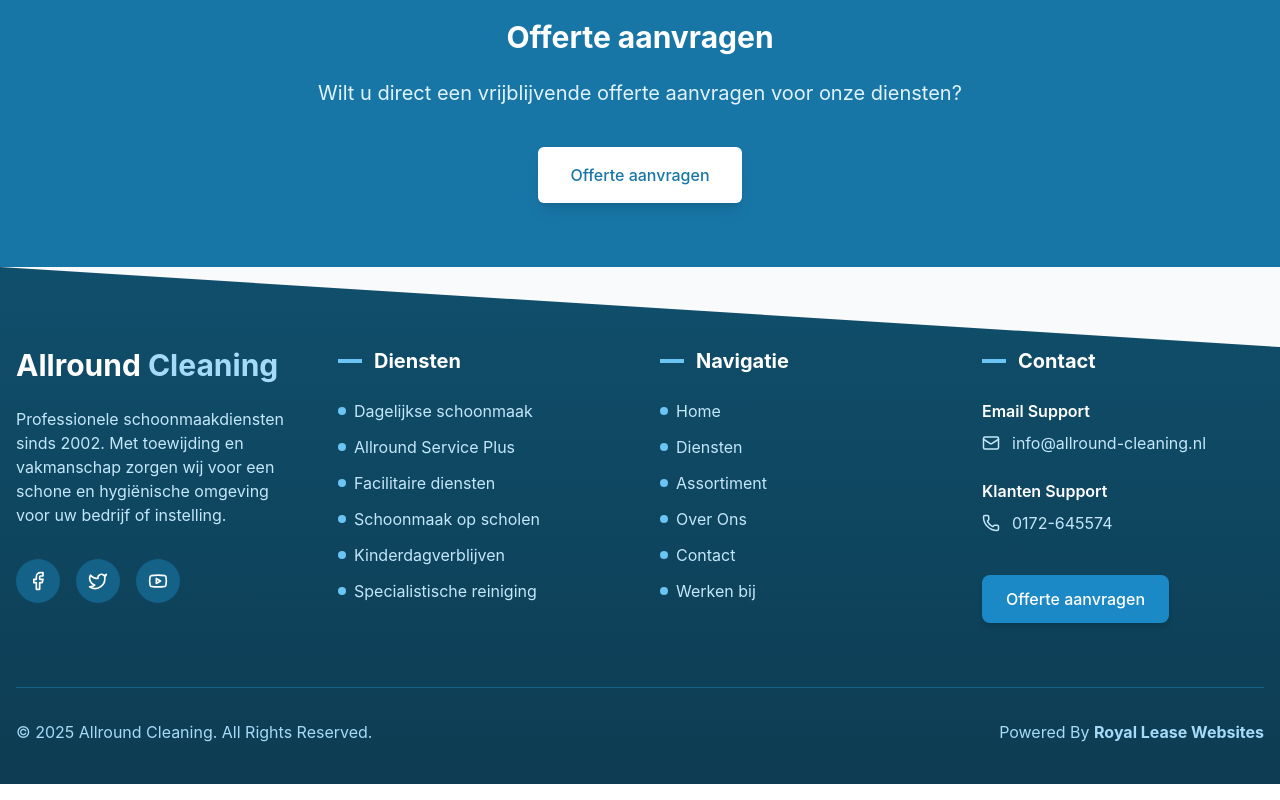
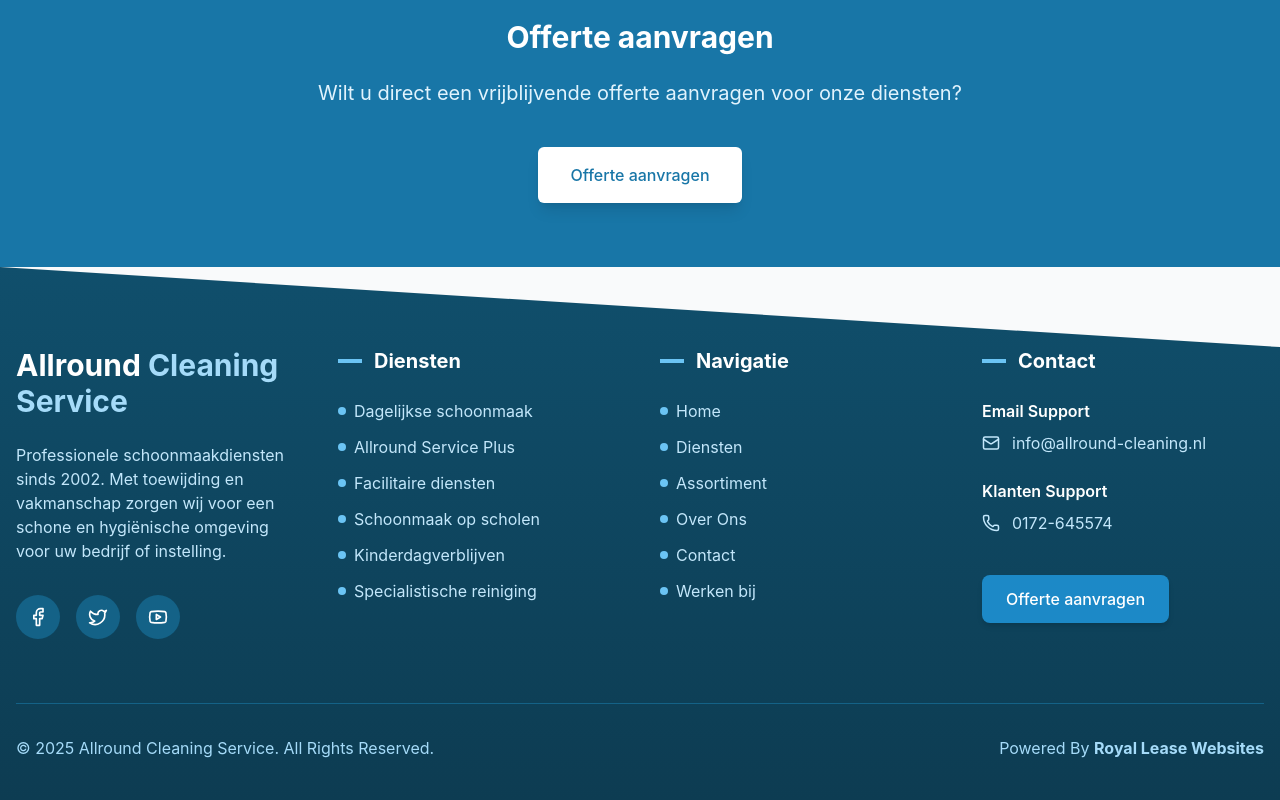
Before and after one commit to yourbusinesssolutions/cleaning_good, a React (Create React App) app: page /contact in a window 1280 px wide. Shown: the part 1817-2617 px from the top of the page. Built offline with nearby package versions, Linux system fonts and the light colour scheme; no server answers.

Commit message:
update first part

```diff
--- a/src/components/HeroSlider.js
+++ b/src/components/HeroSlider.js
@@ -1,6 +1,5 @@
 import { Splide, SplideSlide } from '@splidejs/react-splide';
 import '@splidejs/splide/dist/css/splide.min.css';
-import React from 'react';
 import { Link } from 'react-router-dom';
 
 const HeroSlider = () => {
@@ -10,7 +9,7 @@ const HeroSlider = () => {
       bgImage: 'https://images.unsplash.com/photo-1581578731548-c64695cc6952?ixlib=rb-4.0.3&ixid=M3wxMjA3fDB8MHxwaG90by1wYWdlfHx8fGVufDB8fHx8fA%3D%3D&auto=format&fit=crop&w=2070&q=80',
       title: 'Professionele Schoonmaakdiensten',
       subtitle: 'Voor bedrijven en instellingen',
-      description: '20+ jaar ervaring in commerciële reiniging',
+      description: 'Meer dan 20 jaar ervaring, één schoon bedrijf!',
       ctaPrimary: 'Offerte aanvragen',
       ctaPrimaryLink: '/quote-request',
       ctaSecondary: 'Onze diensten',
@@ -67,7 +66,7 @@ const HeroSlider = () => {
               <div className="container mx-auto px-4 h-full flex flex-col justify-center relative z-10">
                 <div className="max-w-3xl text-white">
                   <div className="inline-block px-5 py-2 bg-white/20 backdrop-blur-sm rounded-full text-sm font-medium mb-6 animate-pulse">
-                    Professionele schoonmaak sinds 2002
+                    Één schoon bedrijf sinds 2002
                   </div>
                   <h1 className="text-4xl md:text-6xl font-bold mb-4 leading-tight">
                     {slide.title}
--- a/src/components/layout/Footer.js
+++ b/src/components/layout/Footer.js
@@ -1,5 +1,4 @@
 import { Facebook, Mail, Phone, Twitter, Youtube } from 'lucide-react';
-import React from 'react';
 import { Link } from 'react-router-dom';
 
 const Footer = () => {
@@ -18,7 +17,7 @@ const Footer = () => {
       <div className="container mx-auto px-4 relative z-10">
         <div className="grid grid-cols-1 md:grid-cols-2 lg:grid-cols-4 gap-10 mb-16">
           <div>
-            <div className="text-3xl font-bold text-white mb-6">Allround <span className="text-blue-300">Cleaning</span></div>
+            <div className="text-3xl font-bold text-white mb-6">Allround <span className="text-blue-300">Cleaning Service</span></div>
             <p className="text-blue-200 mb-8">
               Professionele schoonmaakdiensten sinds 2002. Met toewijding en vakmanschap zorgen wij voor een schone en hygiënische omgeving voor uw bedrijf of instelling.
             </p>
@@ -128,7 +127,7 @@ const Footer = () => {
 
         <div className="border-t border-blue-800 pt-8 flex flex-col md:flex-row justify-between items-center">
           <p className="text-blue-300 mb-4 md:mb-0">
-            &copy; {new Date().getFullYear()} Allround Cleaning. All Rights Reserved.
+            &copy; {new Date().getFullYear()} Allround Cleaning Service. All Rights Reserved.
           </p>
           <p className="text-blue-300">
             Powered By <span className="font-bold">Royal Lease Websites</span>
--- a/src/components/layout/Navbar.js
+++ b/src/components/layout/Navbar.js
@@ -1,5 +1,5 @@
 import { ChevronDown, Menu, Star, X } from 'lucide-react';
-import React, { useEffect, useState } from 'react';
+import { useEffect, useState } from 'react';
 import { Link, useLocation } from 'react-router-dom';
 import logo from "../../assets/images/logo.png";
 const Navbar = () => {
@@ -46,7 +46,7 @@ const Navbar = () => {
               <Link to="/">
                 <img
                   src={logo}
-                  alt="Allround Cleaning Logo"
+                  alt="Allround Cleaning Service Logo"
                   className="h-16 md:h-20 w-auto"
                 />
               </Link>
--- a/src/pages/AboutUs.js
+++ b/src/pages/AboutUs.js
@@ -1,5 +1,4 @@
 import { Award, Calendar, Star, Target, Users } from 'lucide-react';
-import React from 'react';
 import CountItem from '../components/CountItem';
 import PageHeader from '../components/PageHeader';
 
@@ -8,7 +7,7 @@ const AboutUs = () => {
     <>
       <PageHeader
         title="Over Ons"
-        subtitle="Leer meer over Allround Cleaning en onze visie op professionele schoonmaakdiensten"
+        subtitle="Leer meer over Allround Cleaning Service en onze visie op professionele schoonmaakdiensten"
         breadcrumbs={[
           { text: 'Over Ons' }
         ]}
@@ -26,7 +25,7 @@ const AboutUs = () => {
                 <h2 className="text-3xl font-bold text-gray-800 mb-6">Meer dan 20 jaar ervaring in professionele schoonmaak</h2>
 
                 <p className="text-gray-700 mb-6">
-                  Allround Cleaning werd in 2002 opgericht met een duidelijke missie: het leveren van uitzonderlijke schoonmaakdiensten aan bedrijven en instellingen, met een onwrikbare toewijding aan kwaliteit, betrouwbaarheid en klanttevredenheid.
+                  Allround Cleaning Service werd in 2002 opgericht met een duidelijke missie: het leveren van uitzonderlijke schoonmaakdiensten aan bedrijven en instellingen, met een onwrikbare toewijding aan kwaliteit, betrouwbaarheid en klanttevredenheid.
                 </p>
 
                 <p className="text-gray-700 mb-6">
@@ -101,7 +100,7 @@ const AboutUs = () => {
             <div className="text-center mb-16">
               <h2 className="text-3xl font-bold text-gray-800 mb-6">Waarom klanten voor ons kiezen</h2>
               <p className="text-gray-600 max-w-3xl mx-auto">
-                Bij Allround Cleaning onderscheiden we ons door onze professionele aanpak en toewijding aan klanttevredenheid
+                Bij Allround Cleaning Service onderscheiden we ons door onze professionele aanpak en toewijding aan klanttevredenheid
               </p>
             </div>
 
@@ -209,7 +208,7 @@ const AboutUs = () => {
                 <div className="md:w-3/4 md:pl-8 text-left">
                   <h3 className="text-xl font-bold text-gray-800 mb-2">Oprichting</h3>
                   <p className="text-gray-600">
-                    Allround Cleaning werd opgericht door Jan en Petra de Vries met een kleine ploeg van 3 medewerkers, voornamelijk gericht op kantoorschoonmaak in de regio.
+                    Allround Cleaning Service werd opgericht door Jan en Petra de Vries met een kleine ploeg van 3 medewerkers, voornamelijk gericht op kantoorschoonmaak in de regio.
                   </p>
                 </div>
               </div>
--- a/src/pages/Home.js
+++ b/src/pages/Home.js
@@ -1,5 +1,4 @@
 import { Award, CheckCircle, Clock, Shield, Sparkles, Star } from 'lucide-react';
-import React from 'react';
 import { Link } from 'react-router-dom';
 import CountItem from '../components/CountItem';
 import FeatureCard from '../components/FeatureCard';
@@ -42,7 +41,7 @@ const Home = () => {
       id: 'specialized-cleaning',
       icon: Sparkles,
       title: 'Specialistische reiniging',
-      description: 'Reiniging van moeilijke vlekken en speciale oppervlakken met professionele apparatuur en specialistische methoden.'
+      description: 'Allround Cleaning Service is gespecialiseerd in diverse vormen van specialistische reiniging. Wij bieden grondige vloerreiniging, inclusief diepe verwijdering van waslagen om vloeren volledig te herstellen. Voor bouwopleveringen zorgen wij voor een perfecte afwerking - verwijdering van bouwstof, cementresten en reiniging van ramen, kozijnen en sanitaire voorzieningen. Wij bieden ook industriële reinigingsoplossingen voor fabrieken, werkplaatsen en productieruimtes, met prioriteit voor veiligheid, hygiëne en minimale overlast. Elk project wordt uitgevoerd met professionele gereedschappen, expertise en aandacht voor detail.'
     }
   ];
 
@@ -98,7 +97,7 @@ const Home = () => {
       <section className="py-20 bg-gray-50">
         <div className="container mx-auto px-4">
           <div className="text-center mb-16">
-            <h2 className="text-3xl md:text-4xl font-bold text-gray-800 mb-4">Waarom kiezen voor <span className="text-blue-600">Allround Cleaning</span>?</h2>
+            <h2 className="text-3xl md:text-4xl font-bold text-gray-800 mb-4">Waarom kiezen voor <span className="text-blue-600">Allround Cleaning Service</span>?</h2>
             <p className="text-gray-600 max-w-3xl mx-auto">Wij bieden professionele schoonmaakdiensten van de hoogste kwaliteit, altijd aangepast aan uw specifieke wensen en eisen.</p>
           </div>
 
@@ -118,7 +117,7 @@ const Home = () => {
             <FeatureCard
               icon={Sparkles}
               title="Specialistische reiniging"
-              description="Twijfelt u eraan of het vuil verwijderbaar is? Wij komen graag kosteloos langs om een deel van het bevuilde oppervlak schoon te maken en onze expertise te tonen."
+              description="Wij zijn gespecialiseerd in diverse vormen van specialistische reiniging. Wij bieden grondige vloerreiniging, inclusief diepe verwijdering van waslagen. Voor bouwopleveringen zorgen wij voor een perfecte afwerking - verwijdering van bouwstof, cementresten en reiniging van ramen, kozijnen en sanitaire voorzieningen."
               accentColor="green"
             />
           </div>
--- a/src/pages/Services.js
+++ b/src/pages/Services.js
@@ -1,5 +1,4 @@
 import { Award, CheckCircle, Shield, Sparkles } from 'lucide-react';
-import React from 'react';
 import PageHeader from '../components/PageHeader';
 import ServiceCard from '../components/ServiceCard';
 
@@ -101,7 +100,7 @@ const Services = () => {
                 </span>
                 <h2 className="text-3xl font-bold text-gray-800 mb-6">Wat maakt ons anders?</h2>
                 <p className="text-gray-700 mb-6">
-                  Bij Allround Cleaning zetten wij kwaliteit en klanttevredenheid voorop. Onze professionele aanpak onderscheidt ons van de concurrentie en zorgt ervoor dat wij consistent uitstekende resultaten leveren.
+                  Bij Allround Cleaning Service zetten wij kwaliteit en klanttevredenheid voorop. Onze professionele aanpak onderscheidt ons van de concurrentie en zorgt ervoor dat wij consistent uitstekende resultaten leveren.
                 </p>
                 <ul className="space-y-4">
                   <li className="flex items-start">
--- a/src/pages/WorkWithUs.js
+++ b/src/pages/WorkWithUs.js
@@ -1,5 +1,5 @@
 import { Award, Briefcase, CheckCircle, Mail, Phone, Send, Users, X } from 'lucide-react';
-import React, { useEffect, useState } from 'react';
+import { useEffect, useState } from 'react';
 import PageHeader from '../components/PageHeader';
 import HRService from '../services/hrService';
 
@@ -200,7 +200,7 @@ const WorkWithUs = () => {
   return (
     <>
       <PageHeader
-        title="Werken bij Allround Cleaning"
+        title="Werken bij Allround Cleaning Service"
         subtitle="Word onderdeel van ons team en help ons om onze klanten de beste schoonmaakdiensten te bieden"
         breadcrumbs={[
           { text: 'Werken bij' }
@@ -212,9 +212,9 @@ const WorkWithUs = () => {
         <div className="container mx-auto px-4">
           <div className="max-w-5xl mx-auto">
             <div className="text-center mb-16">
-              <h2 className="text-3xl font-bold text-gray-800 mb-6">Waarom werken bij Allround Cleaning?</h2>
+              <h2 className="text-3xl font-bold text-gray-800 mb-6">Waarom werken bij Allround Cleaning Service?</h2>
               <p className="text-gray-600 max-w-3xl mx-auto">
-                Bij Allround Cleaning bieden we niet alleen uitstekende diensten aan onze klanten, maar zorgen we ook goed voor onze medewerkers. We geloven dat tevreden medewerkers leiden tot tevreden klanten.
+                Bij Allround Cleaning Service bieden we niet alleen uitstekende diensten aan onze klanten, maar zorgen we ook goed voor onze medewerkers. We geloven dat tevreden medewerkers leiden tot tevreden klanten.
               </p>
             </div>
 
@@ -319,11 +319,11 @@ const WorkWithUs = () => {
                   0172-645574
                 </a>
                 <a
-                  href="mailto:hr@allround-cleaning.nl"
+                  href="mailto:info@allround-cleaning.nl"
                   className="flex items-center justify-center bg-white border border-gray-300 hover:border-blue-600 hover:text-blue-600 px-6 py-3 rounded-md font-medium transition-all"
                 >
                   <Mail size={20} className="mr-2" />
-                  hr@allround-cleaning.nl
+                  info@allround-cleaning.nl
                 </a>
               </div>
             </div>
```
Also changed, not shown: src/pages/Contact.js (+3 -4 lines).
